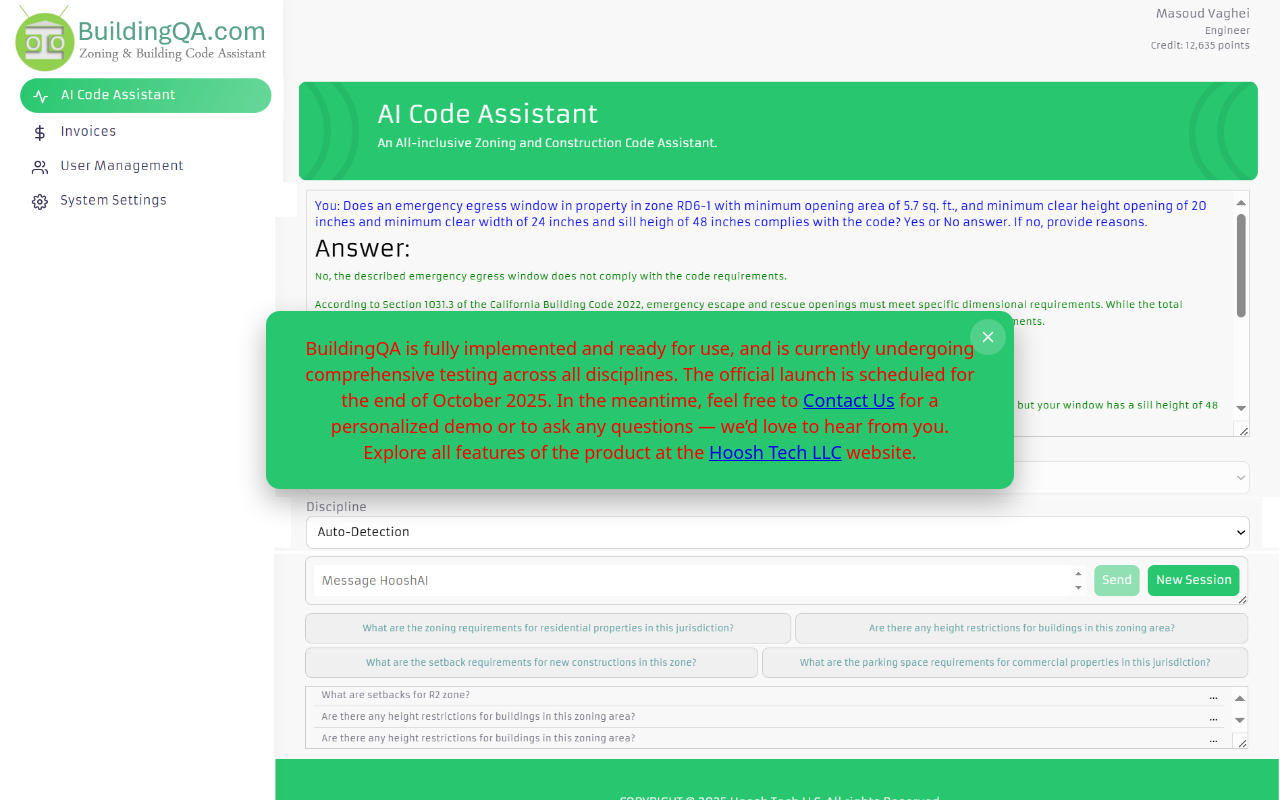
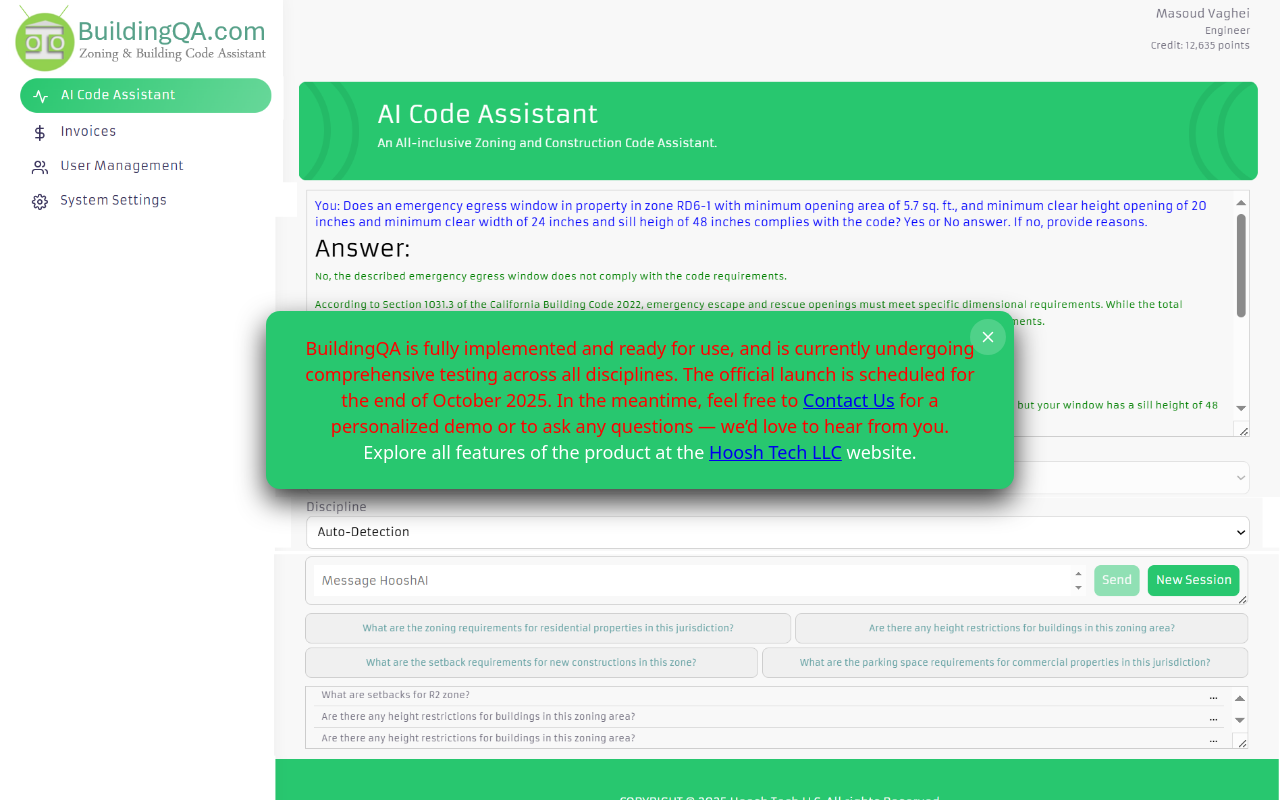
Before and after one commit to Hooshtech/buildingqa, a plain HTML site: page index.html in a window 1280 px wide. Drawn offline with Linux system fonts and the light colour scheme.

Commit message:
Update index.html

```diff
--- a/index.html
+++ b/index.html
@@ -55,7 +55,7 @@
         width: min(92vw, var(--overlayMaxWidth));
         padding: var(--overlayPad);
         border-radius: 14px;
-        box-shadow: 0 12px 28px rgba(0,0,0,.3);
+        box-shadow: 0 12px 28px rgba(0,0,0,.8);
         text-align: center;
         font: 500 var(--overlayFont)/1.45 system-ui, -apple-system, Segoe UI, Roboto, Helvetica, Arial;
         position: relative;
@@ -79,6 +79,10 @@
       }
       .notice-close:hover{ background: rgba(255,255,255,.28); }
       .notice-close:focus{ outline: 2px solid rgba(255,255,255,.6); outline-offset: 2px; }
+
+      .white-text {
+        color: white;
+      }
 
       @media (max-width: 360px){
         .notice-box{ padding: clamp(10px, 3vw, 18px); }
@@ -105,7 +109,9 @@
         The official launch is scheduled for the end of October 2025.
         In the meantime, feel free to <a href="https://hooshtechllc.com/index.html#contact-us">Contact Us</a> for a personalized demo or to ask any questions —
         we’d love to hear from you.<br>
-        Explore all features of the product at the <a href="https://hooshtechllc.com">Hoosh Tech LLC</a> website.
+		<span class="white-text">
+		    Explore all features of the product at the <a href="https://hooshtechllc.com">Hoosh Tech LLC</a> website.
+		</span>
     </div>
   </div>
 
```
